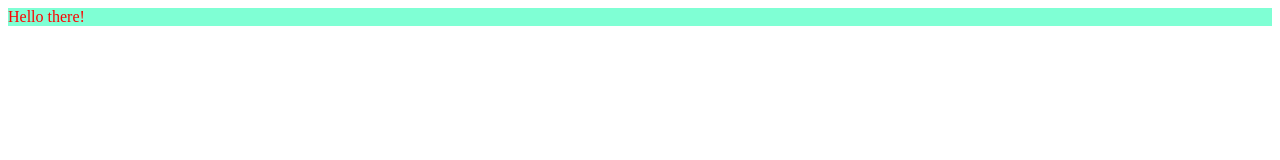
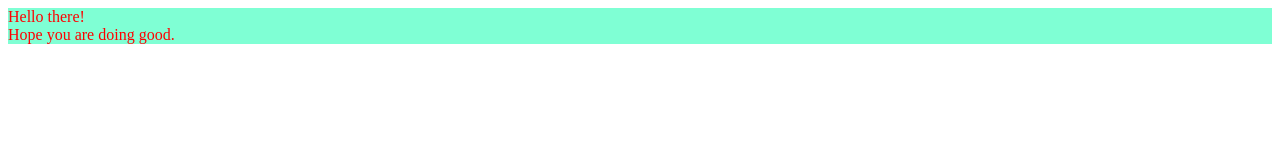
Before and after one commit to mini-migi/demo, a plain HTML site: page index.htm in a window 1280 px wide. Drawn offline with Linux system fonts and the light colour scheme.

Commit message:
update index.htm

```diff
--- a/index.htm
+++ b/index.htm
@@ -1,3 +1,4 @@
 <div class="greet" style="display: block;color: red;background-color: aquamarine;">
-    Hello there!
+    Hello there! <br>
+    Hope you are doing good.
 </div>
```
